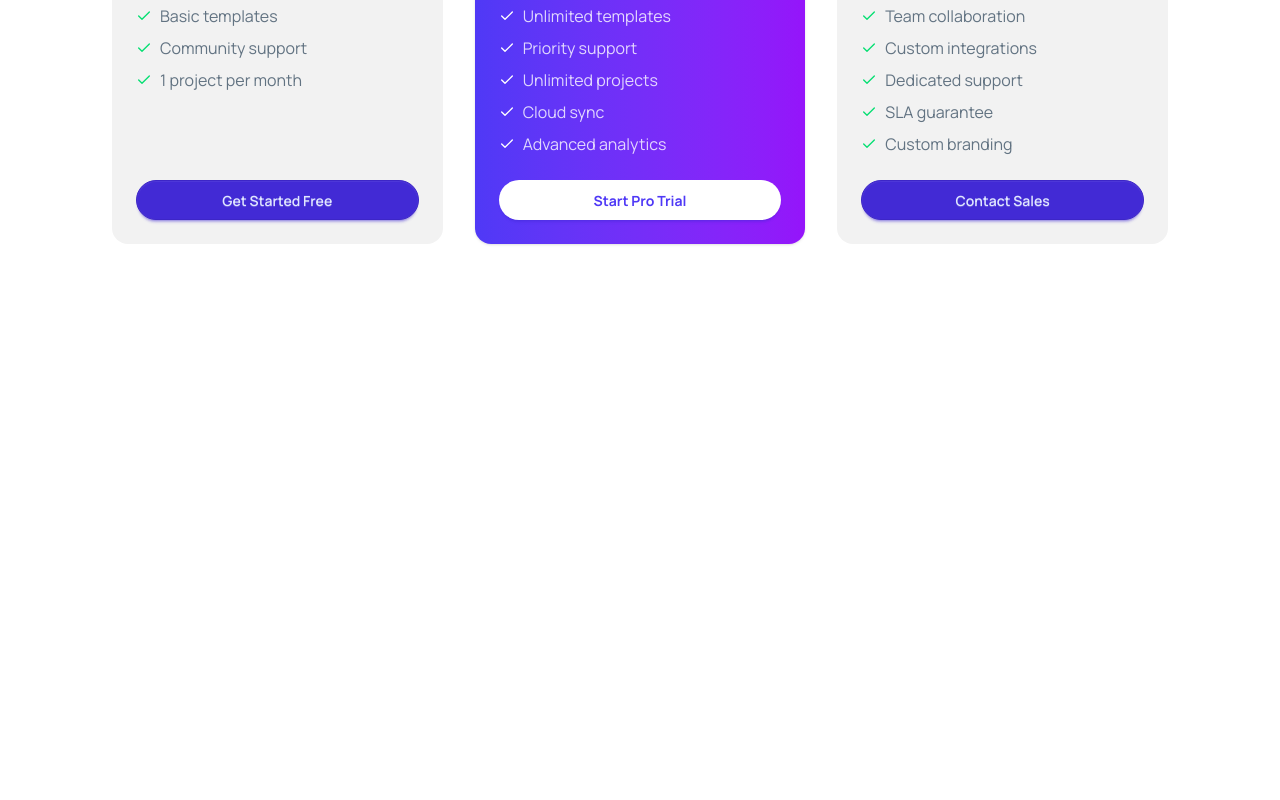
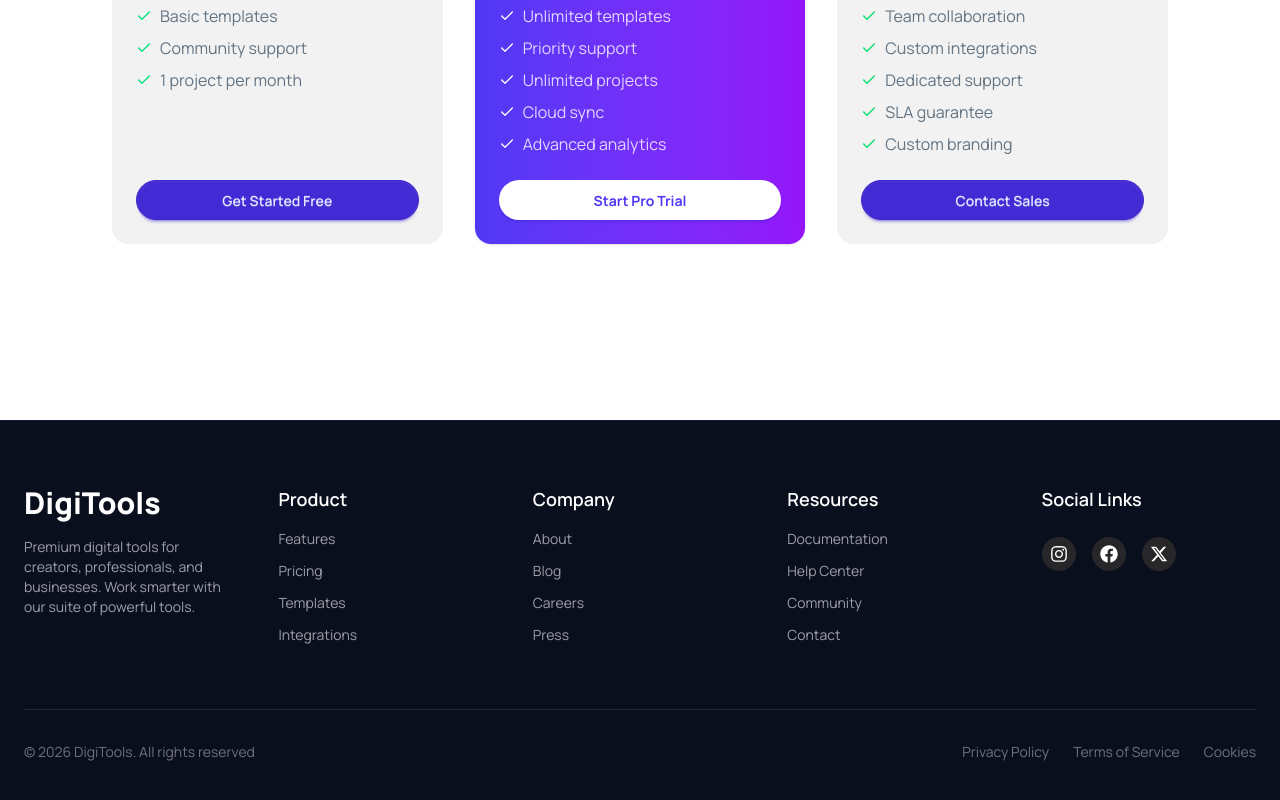
Before and after one commit to NureAlamShuvo/my-assignment-6, a React (Vite) app: page / in a window 1280 px wide. Shown: the part 4597-5397 px from the top of the page. Before the commit the page ends 4953 px from the top, so only its background shows below. Built offline with nearby package versions, Linux system fonts and the light colour scheme.

Commit message:
added responsive footer section

```diff
--- a/package.json
+++ b/package.json
@@ -14,6 +14,7 @@
     "lucide-react": "^1.3.0",
     "react": "^19.2.4",
     "react-dom": "^19.2.4",
+    "react-icons": "^5.6.0",
     "react-toastify": "^11.0.5",
     "tailwindcss": "^4.2.2"
   },
--- a/src/App.jsx
+++ b/src/App.jsx
@@ -1,11 +1,13 @@
 
 import './App.css'
 import Banner from './components/Banner'
+import Footer from './components/Footer'
 import Navbar from './components/Navbar'
 import PricingCard from './components/PricingCard'
 import Stats from './components/Stats'
 import Steps from './components/Steps'
 import Tools from './components/Tools'
+
 
 
 const getTools = async () => {
@@ -25,6 +27,7 @@ function App() {
       <Tools toolsPromise={toolsPromise}></Tools>
       <Steps></Steps>
       <PricingCard></PricingCard>
+      <Footer></Footer>
     </>
   )
 }
--- /dev/null
+++ b/src/components/Footer.jsx
@@ -0,0 +1,84 @@
+import React from 'react';
+import { FaYoutube, FaFacebook, FaInstagram } from 'react-icons/fa';
+import { FaXTwitter } from 'react-icons/fa6';
+
+const Footer = () => {
+    return (
+        <footer className="bg-[#0A0F1E] border-t border-blue-900/30 pt-16 pb-10 mt-16">
+            <div className="container mx-auto px-6">
+                <div className="grid grid-cols-1 sm:grid-cols-2 lg:grid-cols-5 gap-10">
+
+
+                    <div>
+                        <h2 className="text-3xl font-extrabold text-white mb-4">DigiTools</h2>
+                        <p className="text-zinc-400 text-sm">
+                            Premium digital tools for creators, professionals, and businesses. Work smarter with our suite of powerful tools.
+                        </p>
+
+                    </div>
+
+
+                    <div>
+                        <h3 className="text-white font-semibold mb-4 text-lg">Product</h3>
+                        <ul className="space-y-3 text-zinc-400 text-sm">
+                            <li><a href="#" className="hover:text-white transition">Features</a></li>
+                            <li><a href="#" className="hover:text-white transition">Pricing</a></li>
+                            <li><a href="#" className="hover:text-white transition">Templates</a></li>
+                            <li><a href="#" className="hover:text-white transition">Integrations</a></li>
+                        </ul>
+                    </div>
+
+
+                    <div>
+                        <h3 className="text-white font-semibold mb-4 text-lg">Company</h3>
+                        <ul className="space-y-3 text-zinc-400 text-sm">
+                            <li><a href="#" className="hover:text-white transition">About</a></li>
+                            <li><a href="#" className="hover:text-white transition">Blog</a></li>
+                            <li><a href="#" className="hover:text-white transition">Careers</a></li>
+                            <li><a href="#" className="hover:text-white transition">Press</a></li>
+                        </ul>
+                    </div>
+
+
+                    <div>
+                        <h3 className="text-white font-semibold mb-4 text-lg">Resources</h3>
+                        <ul className="space-y-3 text-zinc-400 text-sm">
+                            <li><a className="hover:text-white transition">Documentation</a></li>
+                            <li><a className="hover:text-white transition">Help Center</a></li>
+                            <li><a className="hover:text-white transition">Community</a></li>
+                            <li><a className="hover:text-white transition">Contact</a></li>
+                        </ul>
+                    </div>
+
+                    <div>
+                        <h3 className='text-white font-semibold mb-4 text-lg'>Social Links</h3>
+                    <div className="flex gap-4 mt-6">
+
+                            <a className="bg-zinc-800 p-2 rounded-full hover:bg-zinc-700 transition">
+                                <FaInstagram className="text-white" size={18} />
+                            </a>
+                            <a className="bg-zinc-800 p-2 rounded-full hover:bg-zinc-700 transition">
+                                <FaFacebook className="text-white" size={18} />
+                            </a>
+                            <a className="bg-zinc-800 p-2 rounded-full hover:bg-zinc-700 transition">
+                                <FaXTwitter className="text-white" size={18} />
+                            </a>
+                        </div>
+                    </div>
+                </div>
+
+
+                <div className="mt-16 pt-8 border-t border-zinc-800 flex flex-col md:flex-row items-center justify-between gap-4 text-sm text-zinc-500">
+                    <div>© {new Date().getFullYear()} DigiTools. All rights reserved</div>
+                    <div className="flex gap-6">
+                        <a className="hover:text-white transition">Privacy Policy</a>
+                        <a className="hover:text-white transition">Terms of Service</a>
+                        <a className="hover:text-white transition">Cookies</a>
+                    </div>
+                </div>
+            </div>
+        </footer>
+    );
+};
+
+export default Footer;
--- a/src/components/PricingCard.jsx
+++ b/src/components/PricingCard.jsx
@@ -4,9 +4,9 @@ import React from 'react';
 const PricingCard = () => {
     return (
         <div>
-            <div className='container mx-auto p-28'>
+            <div className='container mx-auto px-6 py-10 md:p-28'>
                 <div className='text-center mb-10'>
-                    <h2 className='font-extrabold text-[#101727] text-5xl mb-4'>Simple, Transparent Pricing</h2>
+                    <h2 className='font-extrabold text-[#101727] text-2xl md:text-4xl lg:text-5xl mb-4'>Simple, Transparent Pricing</h2>
                     <p className='text-[#627382]'>Choose the plan that fits your needs. Upgrade or downgrade anytime.</p>
                 </div>
 
@@ -32,7 +32,13 @@ const PricingCard = () => {
                         </div>
                     </div>
 
-                    <div className='p-6 space-y-6 rounded-2xl shadow-sm bg-gradient-to-r from-[#4F39F6] to-[#9514FA] text-white transform transition-all duration-300 ease-in-out hover:-translate-y-2 hover:shadow-xl hover:scale-[1.02]'>
+                    <div className='p-6 space-y-6 rounded-2xl shadow-sm bg-gradient-to-r from-[#4F39F6] to-[#9514FA] text-white transform transition-all duration-300 ease-in-out hover:-translate-y-2 hover:shadow-xl hover:scale-[1.02] relative'>
+
+                        <div className='absolute top-0 left-1/2 -translate-x-1/2 -translate-y-1/2'>
+                            <span className='bg-orange-200 text-red-400 text-xs font-semibold px-4 py-1 rounded-full shadow-md border border-white/50'>
+                                Most Popular
+                            </span>
+                        </div>
 
                         <h3 className='font-bold text-2xl'>Pro</h3>
                         <p>Best for professionals</p>
--- a/src/components/Steps.jsx
+++ b/src/components/Steps.jsx
@@ -3,7 +3,7 @@ import React from 'react';
 
 const Steps = () => {
     return (
-        <div className='bg-[#F9FAFC] p-28'>
+        <div className='bg-[#F9FAFC] px-6 py-10 md:p-28'>
             <div className='container mx-auto'>
                 <div className='text-center'>
                     <h2 className='font-extrabold text-[#101727] text-[3rem]'>Get Started in 3 Steps</h2>
```
Also changed, not shown: 1 other file (tests, documents, lock files or other folders).
